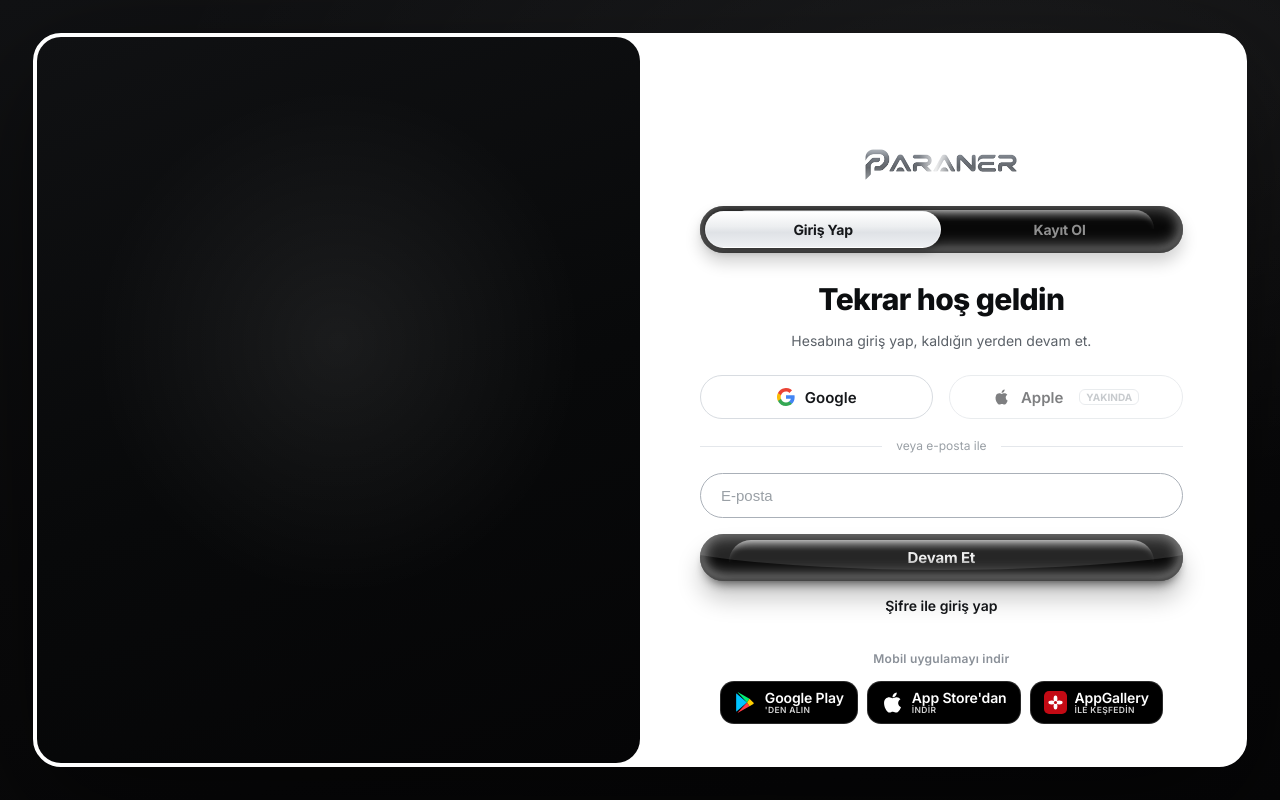
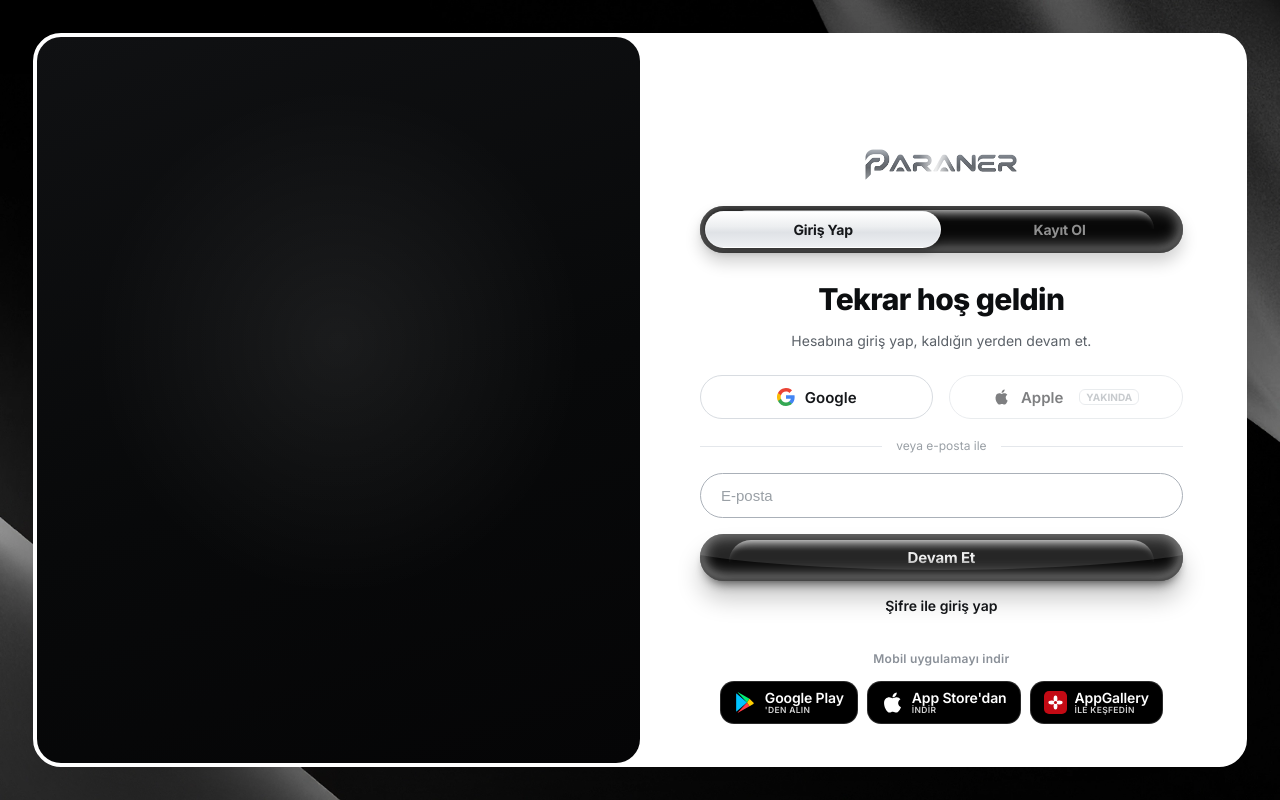
Before and after one commit to paraner/paraner-web, a Next.js app: page /giris in a window 1280 px wide. Built offline with nearby package versions, Linux system fonts and the light colour scheme.

Commit message:
Giriş/kayıt arka planı: düz koyu → markaya özel görsel (cover, telefon hariç)

```diff
--- a/app/globals.css
+++ b/app/globals.css
@@ -873,10 +873,9 @@
   display: flex; align-items: center; justify-content: center;
   /* Pay — kart ekranı doldurmasın, etrafında nefes kalsın */
   padding: clamp(20px, 2.6vw, 52px);
-  /* Koyu nötr arka plan: yumuşak degrade + üst-sağdan hafif ışık (yeşil/teal YOK) */
-  background:
-    radial-gradient(120% 90% at 78% 12%, rgba(255, 255, 255, 0.06), transparent 55%),
-    linear-gradient(165deg, #111214 0%, #0a0a0b 50%, #060607 100%);
+  /* Markaya özel koyu görsel arka plan (cover → her ekranda tam oturur). #060607 fallback.
+     Telefonda (≤560px) düz koyuya döner — aşağıdaki @media. */
+  background: #060607 url('/auth-bg.webp') center center / cover no-repeat;
 }
 .auth-card {
   position: relative;
@@ -1090,6 +1089,12 @@
   .auth-visual { display: none; }
   .auth-split-form { padding: 32px 24px 60px; justify-content: flex-start; padding-top: 56px; min-height: 0; }
   .auth-split-form .auth-head { text-align: center; }
+}
+
+/* Telefon: görsel arka plan YOK → düz koyu (form tam ekranı kapladığı için görsel
+   zaten görünmez; tutarlılık + olası kenar payı için açıkça düz koyu). */
+@media (max-width: 560px) {
+  .auth-page { background: #060607; }
 }
 
 /* ═══════════════════════════════════════════════
```
Also changed, not shown: public/auth-bg.webp (added), 1 other file (tests, documents, lock files or other folders).
